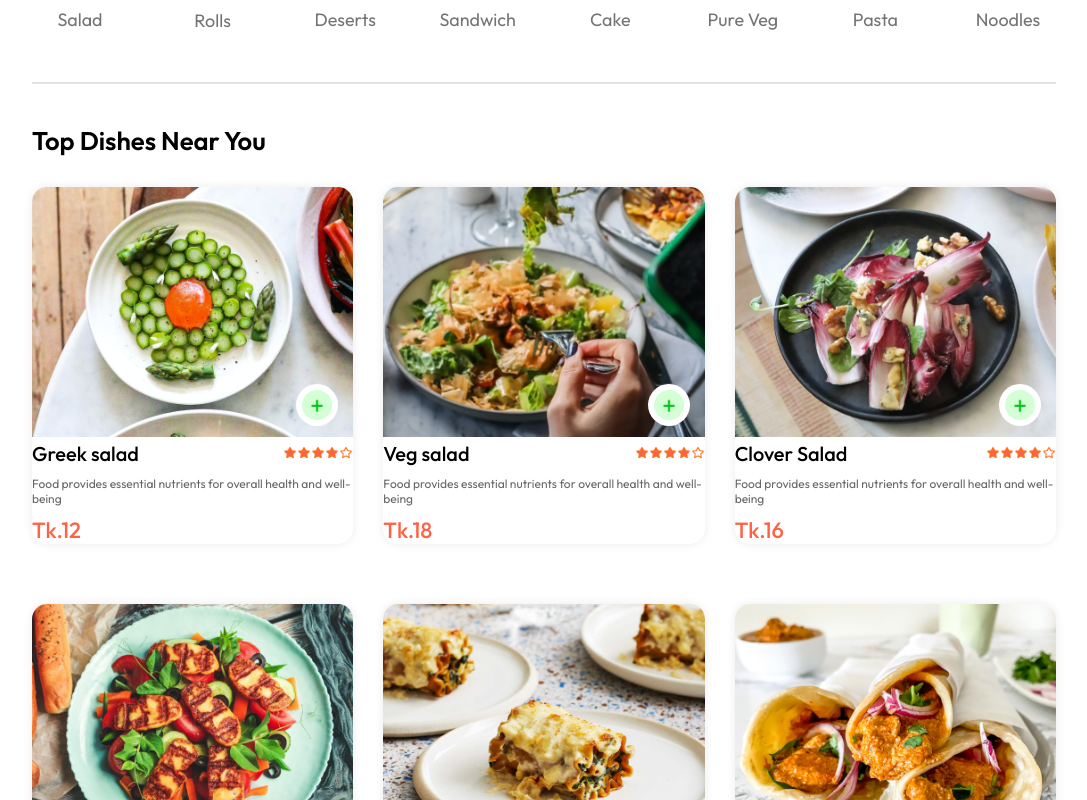
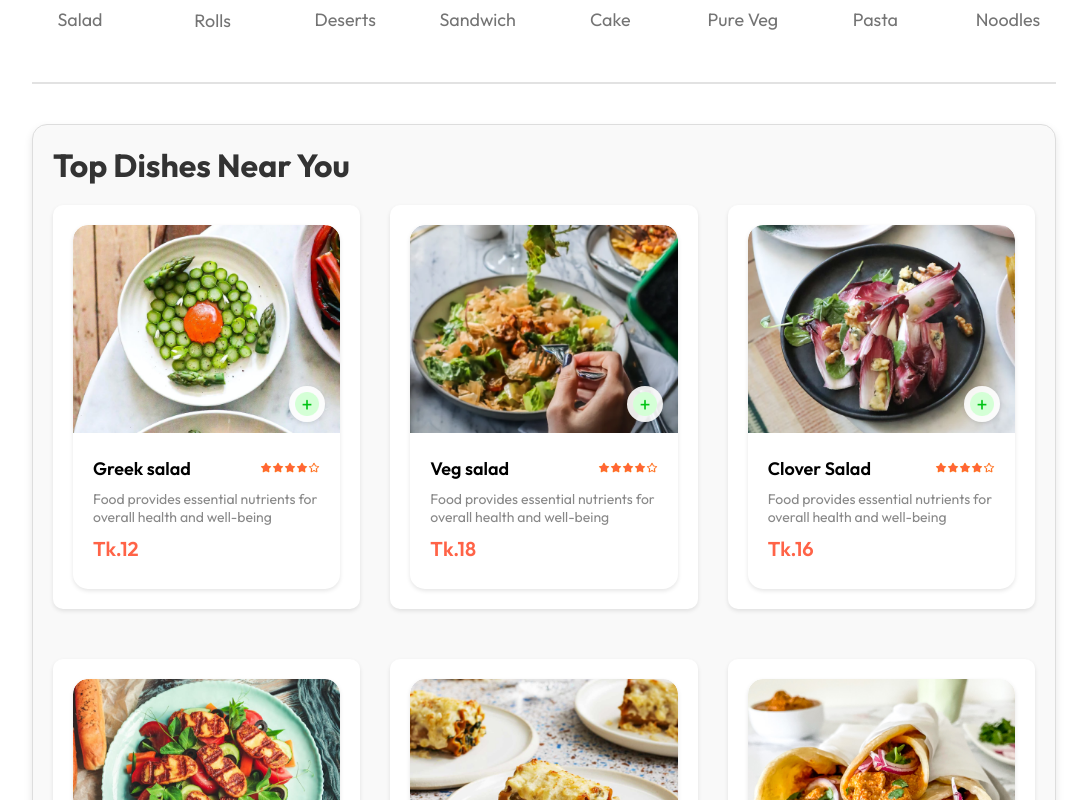
Before and after one commit to Rownokk/YumYum_Express, a React (Vite) app in the folder react-project/: page / in a window 1280 px wide. Shown: the part 860-1660 px from the top of the page, without its empty margins (96-1183 px from the left). Built offline with nearby package versions, Linux system fonts and the light colour scheme.

Commit message:
21 commit

```diff
--- a/react-project/src/components/FoodDisplay/FoodDisplay.css
+++ b/react-project/src/components/FoodDisplay/FoodDisplay.css
@@ -1,14 +1,40 @@
-.food-display{
-    margin-top:30px;
-}
-.food-display h2{
-    font-size: max(2vw,24px);
-    font-weight: 600;
-}
-.food-display-list{
+/* Ensuring consistency and visual appeal for .food-display */
+
+.food-display {
+    margin-top: 30px;
+    padding: 20px; /* Adding padding for breathing room */
+    background-color: #f9f9f9; /* Light gray background for contrast */
+    border-radius: 15px; /* Rounded corners for a softer look */
+    box-shadow: 0 4px 8px rgba(0, 0, 0, 0.1); /* Subtle shadow for elevation */
+
+    /* Additional styles for an extraordinary look */
+    border: 1px solid #ddd; /* Light border for separation */
+  }
+
+  .food-display h2 {
+    font-size: max(2.5vw, 24px); /* Responsive font size */
+    font-weight: 700; /* Increased font weight for emphasis */
+    color: #333; /* Darker text color for readability */
+    margin-bottom: 20px; /* Space below the heading */
+  }
+
+  .food-display-list {
     display: grid;
-    grid-template-columns: repeat(auto-fill,minmax(240px,1fr));
-    margin-top: 30px;
-    gap:30px;
-    row-gap: 50px;
-}
+    grid-template-columns: repeat(auto-fill, minmax(240px, 1fr));
+    gap: 30px; /* Gap between grid items */
+    row-gap: 50px; /* Vertical gap between rows */
+  }
+
+  /* Optional: Styling for grid items (if needed) */
+  .food-display-list > div {
+    background-color: #fff; /* White background for each item */
+    border-radius: 10px; /* Slightly rounded corners */
+    box-shadow: 0 2px 4px rgba(0, 0, 0, 0.1); /* Subtle shadow */
+    padding: 20px; /* Padding around each item */
+  }
+
+  /* Optional: Hover effect for grid items */
+  .food-display-list > div:hover {
+    transform: translateY(-5px); /* Lift the item on hover */
+    box-shadow: 0 4px 8px rgba(0, 0, 0, 0.2); /* Enhanced shadow */
+  }
--- a/react-project/src/components/FoodItem/FoodItem.css
+++ b/react-project/src/components/FoodItem/FoodItem.css
@@ -1,65 +1,90 @@
-.food-item{
+.food-item {
     width: 100%;
     margin: auto;
     border-radius: 15px;
-    box-shadow: 0px 0px 10px #00000015;
-    transition: 0.3s;
+    box-shadow: 0 2px 4px rgba(0, 0, 0, 0.1);
+    transition: transform 0.3s, box-shadow 0.3s;
     animation: fadeIn 1s;
+    overflow: hidden; /* Ensure child elements don't overflow */
   }
-.food-item-image{
-    width:100%;
-    border-radius: 15px 15px 0px 0px;
+
+  .food-item:hover {
+    box-shadow: 0 4px 8px rgba(0, 0, 0, 0.2); /* Enhance shadow on hover */
   }
-.food-item-info{
-    padding: 20 px;
+
+  .food-item-image {
+    width: 100%;
+    border-radius: 15px 15px 0 0;
   }
-.food-item-name-rating{
-    display:flex;
+
+  .food-item-info {
+    padding: 20px;
+  }
+
+  .food-item-name-rating {
+    display: flex;
     justify-content: space-between;
     align-items: center;
     margin-bottom: 10px;
   }
-.food-item-name-rating p{
+
+  .food-item-name-rating p {
+    font-size: 18px; /* Slightly reduce font size for better balance */
+    font-weight: 600; /* Increase font weight for readability */
+  }
+
+  .food-item-name-rating img {
+    width: 60px; /* Adjust image size */
+  }
+
+  .food-item-desc {
+    color: #888; /* Softer color for description */
+    font-size: 14px;
+    margin-bottom: 10px;
+  }
+
+  .food-item-price {
+    color: tomato;
     font-size: 20px;
-    font-weight: 500;
+    font-weight: 600;
+    margin: 8px 0; /* Slightly reduce top and bottom margin */
   }
-.food-item-name-rating img{
-    width:70px;
+
+  .food-item-img-container {
+    position: relative;
   }
-.food-item-desc{
-    color:#676767;
-    font-size: 12px;
+
+  .food-item-counter {
+    position: absolute;
+    bottom: 15px;
+    right: 15px;
+    display: flex;
+    align-items: center;
+    gap: 8px; /* Reduce gap between elements */
+    padding: 6px;
+    border-radius: 25px; /* Smaller border radius */
+    background-color: rgba(255, 255, 255, 0.9); /* Semi-transparent background */
+    box-shadow: 0 2px 4px rgba(0, 0, 0, 0.1); /* Light shadow */
   }
-.food-item-price{
-    color:tomato;
-    font-size: 22px;
-    font-weight: 500;
-    margin: 10px 0px;
+
+  .food-item-counter img {
+    width: 24px; /* Adjust plus/minus icon size */
   }
-.food-item-img-container{
-position:relative;
+
+  .add-to-cart-button {
+    position: absolute;
+    bottom: 15px;
+    left: 50%;
+    transform: translateX(-50%);
+    background-color: #ff6347;
+    color: #fff;
+    border: none;
+    padding: 8px 16px; /* Adjust padding */
+    border-radius: 4px;
+    cursor: pointer;
+    transition: background-color 0.3s;
   }
-.food-item-img-container .add{
-width: 35px;
-position:absolute;
-bottom:15px;
-right:15px;
-cursor:pointer;
-border-radius: 50%;
 
-
+  .add-to-cart-button:hover {
+    background-color: #e55e40;
   }
-.food-item-counter{
-    position:absolute;
-    bottom: 15px;
-    right:15px;
-    display:flex;
-align-items: center;
-gap: 10px;
-padding:6px;
-border-radius:50px;
-background-color: white;
-}
-.food-item-counter img{
-    width: 30px;
-}
```
Lines whose indentation alone changed are shown as unchanged.
